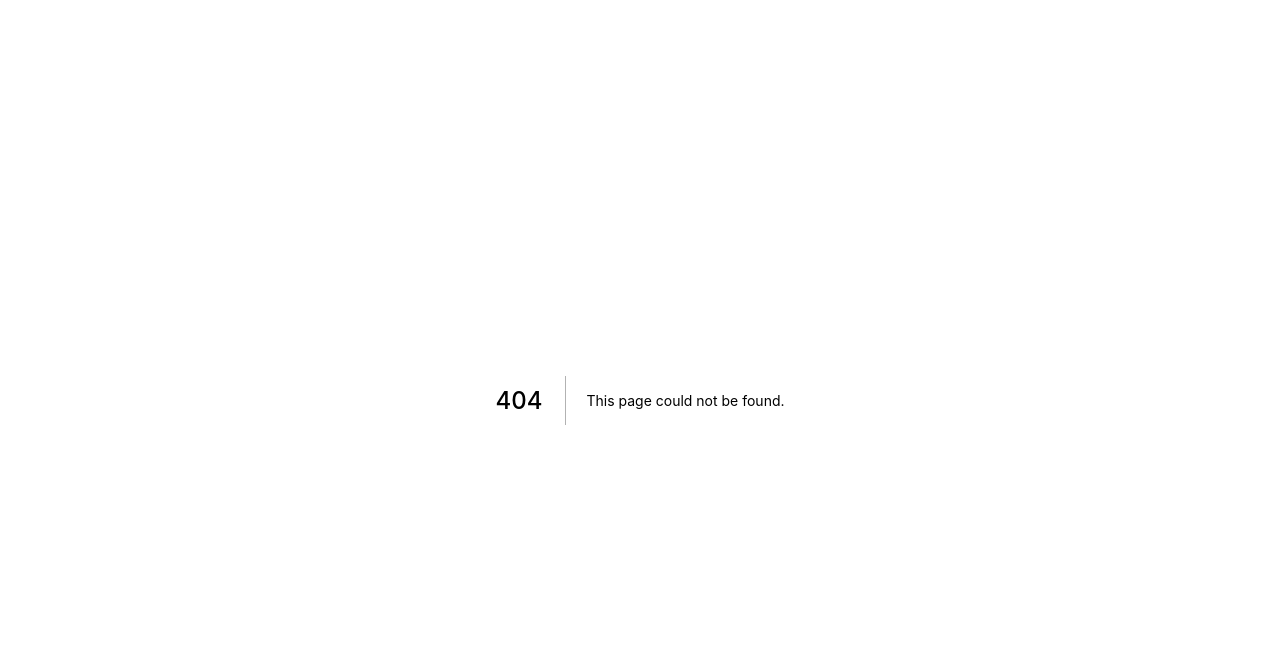
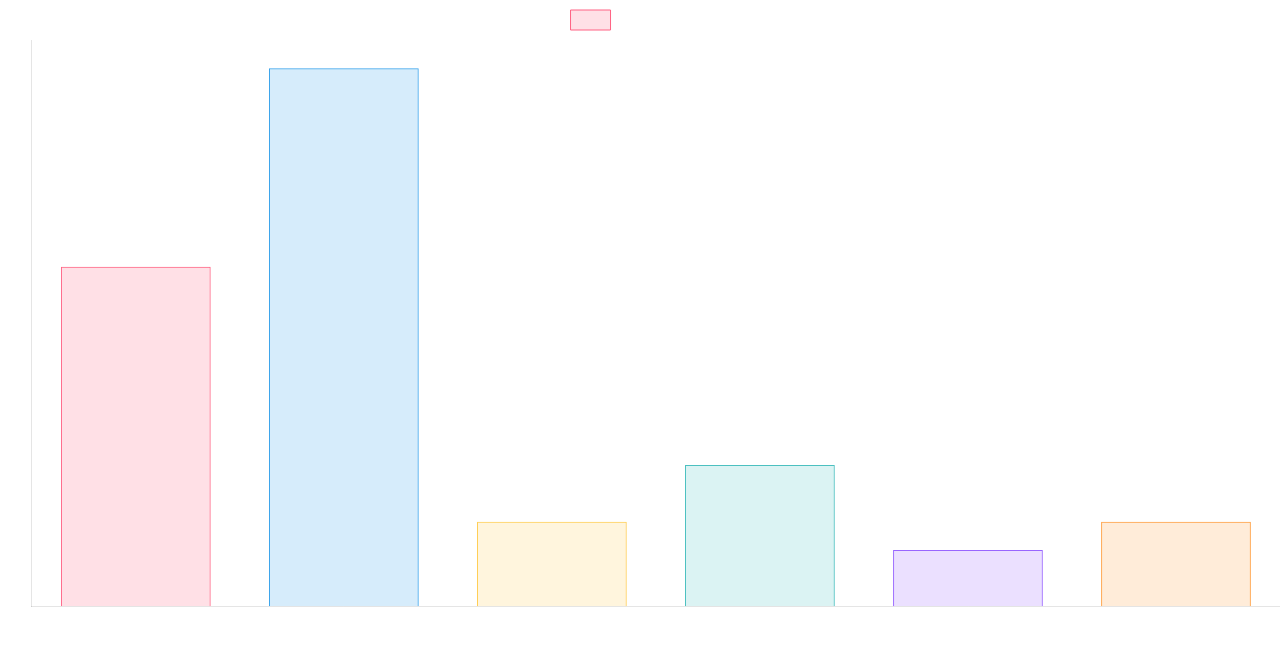
Before and after one commit to K-Keita/graphCMS_blog, a Next.js app: page /lesson in a window 1280 px wide. Before the commit this address had no page. Shown: the top 646 px of the page. Built offline with nearby package versions, Linux system fonts and the light colour scheme.

Commit message:
react-chartのテスト

```diff
--- /dev/null
+++ b/pages/lesson.tsx
@@ -0,0 +1,84 @@
+import styles from "../styles/Home.module.css";
+
+import { Bar } from "react-chartjs-2";
+
+const data = {
+  labels: ["Red", "Blue", "Yellow", "Green", "Purple", "Orange"],
+  datasets: [
+    {
+      label: "# of Votes",
+      data: [12, 19, 3, 5, 2, 3],
+      backgroundColor: [
+        "rgba(255, 99, 132, 0.2)",
+        "rgba(54, 162, 235, 0.2)",
+        "rgba(255, 206, 86, 0.2)",
+        "rgba(75, 192, 192, 0.2)",
+        "rgba(153, 102, 255, 0.2)",
+        "rgba(255, 159, 64, 0.2)",
+      ],
+      borderColor: [
+        "rgba(255, 99, 132, 1)",
+        "rgba(54, 162, 235, 1)",
+        "rgba(255, 206, 86, 1)",
+        "rgba(75, 192, 192, 1)",
+        "rgba(153, 102, 255, 1)",
+        "rgba(255, 159, 64, 1)",
+      ],
+      borderWidth: 1,
+    },
+  ],
+};
+
+const options = {
+  plugins: {
+    //タイトル関連
+    legend: {
+      labels: {
+        color: "#fff",
+        font: {
+          size: 20,
+        },
+      },
+    },
+  },
+  scales: {
+    //x軸関連
+    x: {
+      grid: {
+        drawBorder: true,
+        color: "#fff", //borderの色
+      },
+      ticks: {
+        color: "#fff", //テキストの色
+        font: {
+          size: 16,
+        },
+      },
+    },
+    //y軸関連
+    y: {
+      grid: {
+        drawBorder: true,
+        color: "#fff",
+      },
+      ticks: {
+        color: "#fff",
+        font: {
+          size: 16,
+        },
+        beginAtZero: true,
+      },
+    },
+  },
+};
+
+// レンダリング
+const Graph = (): JSX.Element => {
+  return (
+    <div className={styles.graph}>
+      <Bar data={data} options={options} />
+    </div>
+  );
+};
+
+export default Graph;
```
